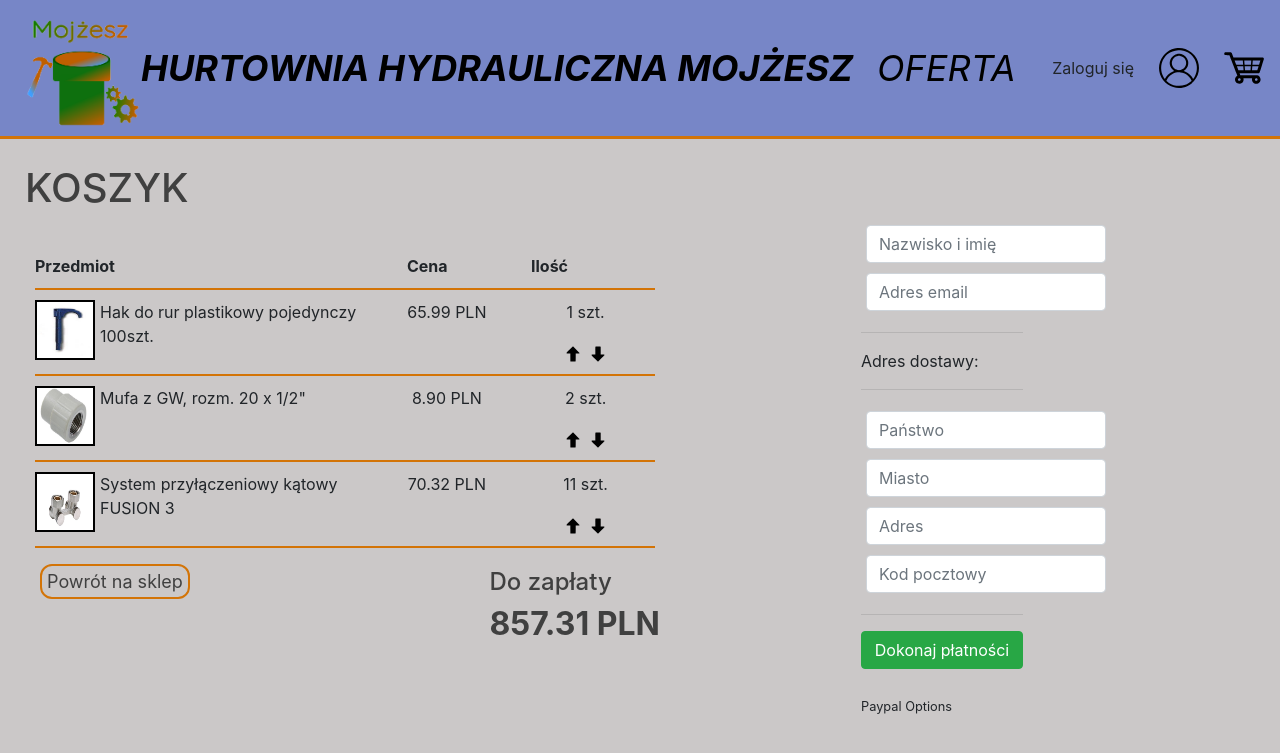
After one commit to DarSikorski/Supply_Wholesaler, a Django app: page /zamowienie/ in a window 1280 px wide. The commit adds this page. Shown: the top 753 px of the page. Run offline with Django 3.2, Linux system fonts and the light colour scheme; a user stored in the database is signed in; data comes from the database, SQL or seed files in the repository; both versions use the stored data as it was after the commit; some libraries are stand-ins or nearby versions.

Commit message:
koszyk zamówienia/ info o adresie

```diff
--- a/static/css/main.css
+++ b/static/css/main.css
@@ -1,6 +1,6 @@
 body{
 	background-color: hsla(0, 2%, 74%, 0.795);
-	overflow: hidden;
+	overflow-x: hidden;
 }
 
 h1,h2,h3,h4,h5,h6{
@@ -47,10 +47,26 @@ h1,h2,h3,h4,h5,h6{
 	padding: 15px;
 }
 
-.row{
-	margin-left: 15px;
+.column2{
+	padding: 10px;
 }
 
+.row{
+	margin-left: 85px;
+}
+
+.row2{
+	width: 50%;
+	float: left;
+	margin-left: 25px;
+}
+
+.row3{
+	float:right;
+	width: 30%;
+	margin-left: 50px;
+	margin-right: 50px;
+}
 #hydraulik{
 	width: 70%;
 	float: right;
@@ -63,3 +79,50 @@ h1,h2,h3,h4,h5,h6{
 	width: 30%;
 	position: fixed;
 }
+
+.arrow-quant{
+	width: 20px;
+}
+
+.row-img{
+	width: 60px;
+	height: 60px;
+	border: black solid 2px;
+}
+
+.cart-row{
+	display: flex;
+    align-items: flex-stretch;
+    padding-bottom: 10px;
+    margin-bottom: 10px;
+    border-bottom: 2px solid rgb(211, 116, 7);
+}
+
+.total-price{
+	float: right;
+	margin-right: 5px;
+}
+
+.button-back{
+	border-radius: 12px;
+	border: 2px solid rgb(211, 116, 7);
+	margin-left: 15px;
+	color:hsl(0, 0%, 25%);
+	font-size: large;
+	padding: 5px;
+}
+
+.button-back:hover{
+	text-decoration: none;
+}
+
+#kosz{
+	padding-top: 25px;
+	padding-left: 25px;
+}
+
+.form-field{
+	width:250px;
+	display: inline-block;
+	padding: 5px;
+}
--- a/warehouse/models.py
+++ b/warehouse/models.py
@@ -39,11 +39,29 @@ class Order(models.Model):
 	def __str__(self):
 		return str(self.id)
 
+	@property
+	def get_order_total(self):
+		orderitems = self.orderitem_set.all()
+		total = sum([item.get_total for item in orderitems])
+		return total
+
+	@property
+	def get_order_items(self):
+		orderitems = self.orderitems_set.all()
+		total = sum([item.quantity for item in orderitems])
+		return total
+
+
 class OrderItem(models.Model):
 	product = models.ForeignKey(Product, on_delete=models.SET_NULL, null=True)
 	order = models.ForeignKey(Order, on_delete=models.SET_NULL, null=True)
 	quantity = models.IntegerField(default=0, null=True, blank=True)
 	date_added = models.DateTimeField(auto_now_add=True)
+
+	@property
+	def get_total(self):
+		total = self.product.price * self.quantity
+		return total
 
 
 class ShippingAddress(models.Model):
--- a/warehouse/templates/warehouse/items.html
+++ b/warehouse/templates/warehouse/items.html
@@ -8,8 +8,9 @@
             <div class="box product">
                 <h6 style="text-align: center"><strong>{{product.name}}</strong></h6>
                 <hr>
-                <h6>Ilość:{{product.amount}}</h6>
-                <button class="add_btn">Dodaj do zamówienia</button>
+                <h6>Ilość: {{product.amount}}</h6>
+                <h6 id="procucent">Producent: {{product.producer}}</h6>
+                <button class="button-back">Dodaj do zamówienia</button>
                 <h4 style="display: inline-block; float: right">
                 {{product.price|floatformat:2}} PLN
                 </h4>
--- a/warehouse/templates/warehouse/main.html
+++ b/warehouse/templates/warehouse/main.html
@@ -10,7 +10,7 @@
 </head>
 <body>
   <nav class="navbar navbar-expand-lg navbar-dark bg-dark" style="border-bottom: rgb(211, 116, 7) solid;">
-    <img id="title-icon" href="{% url 'warehouse' %}" src="{% static 'img/title.png' %}">
+    <a href="{% url 'warehouse' %}"><img id="title-icon" src="{% static 'img/title.png' %}"></a>
     <a class="navbar-brand" style="color: rgb(0, 0, 0); font-size: 36px; font-style: italic;" href="{% url 'warehouse' %}"><strong>HURTOWNIA HYDRAULICZNA MOJŻESZ</strong></a>
     <button class="navbar-toggler" type="button" data-toggle="collapse" data-target="#navbarSupportedContent" aria-controls="navbarSupportedContent" aria-expanded="false" aria-label="Toggle navigation">
       <span class="navbar-toggler-icon"></span>
@@ -25,8 +25,8 @@
       <div class="form-inline my-2 my-lg-0">
         Zaloguj się
         <img id="login-icon" src="{% static 'img/login.svg' %}">
-
-        <img  id="cart-icon" src="{% static 'img/cart.svg' %}">
+        <a href="{% url 'order' %}">
+        <img  id="cart-icon" src="{% static 'img/cart.svg' %}"></a>
 
      </div>
     </div>
--- /dev/null
+++ b/warehouse/templates/warehouse/order.html
@@ -0,0 +1,82 @@
+{% extends 'warehouse/main.html' %}
+{% load static %}
+{% block content %}
+<h1 id="kosz">KOSZYK</h1>
+    <div class="row2">
+        <div class="column2">
+            <br>
+            <div>
+                <div class="cart-row">
+                    <div style="flex:3"><strong>Przedmiot</strong></div>
+                    <div style="flex:1"><strong>Cena</strong></div>
+                    <div style="flex:1"><strong>Ilość</strong></div>
+                </div>
+            {% for item in items %}
+                <div class="cart-row">
+                    <div style="flex:0"><img class="row-img" src="{{item.product.imgURL}}"></div>
+                    <div style="flex:2; margin-left: 5px;"><p>{{item.product.name}}</p></div>
+                    <div style="flex:1;text-align: center;"><p>{{item.product.price|floatformat:2}} PLN</p></div>
+                    <div style="flex:1; text-align: center;">
+                        <p class="quantity">{{item.quantity}} szt.</p>
+                        <div class="quantity">
+                            <img class="arrow-quant" src="{% static 'img/arrow-up.svg' %}">
+                            <img class="arrow-quant" src="{% static 'img/arrow-down.svg' %}">
+                        </div>
+                    </div>
+                </div>
+            {% endfor %}
+            </div>
+        </div>
+        <div class="total-price">
+            <h4>Do zapłaty</h4><h2><strong>{{order.get_order_total|floatformat:2}} PLN</strong></h2>
+        </div>
+        <div>
+            <a class="button-back" href="{% url 'items' %}">Powrót na sklep</a>
+        </div>
+    </div>
+
+    <div class="row3">
+		<div class="col-lg-6">
+			<div class="box-element" id="form-wrapper">
+				<form id="form">
+					<div id="user-info">
+						<div class="form-field">
+							<input required class="form-control" type="text" name="name" placeholder="Nazwisko i imię">
+						</div>
+						<div class="form-field">
+							<input required class="form-control" type="email" name="email" placeholder="Adres email">
+						</div>
+					</div>
+
+					<div id="shipping-info">
+						<hr>
+						<p>Adres dostawy:</p>
+						<hr>
+                        <div class="form-field">
+							<input class="form-control" type="text" name="state" placeholder="Państwo">
+						</div>
+						<div class="form-field">
+							<input class="form-control" type="text" name="city" placeholder="Miasto">
+						</div>
+                        <div class="form-field">
+							<input class="form-control" type="text" name="address" placeholder="Adres">
+						</div>
+						<div class="form-field">
+							<input class="form-control" type="text" name="zipcode" placeholder="Kod pocztowy">
+						</div>
+					</div>
+
+					<hr>
+					<input id="form-button" class="btn btn-success btn-block" type="submit" value="Dokonaj płatności">
+				</form>
+			</div>
+
+			<br>
+			<div class="box-element hidden" id="payment-info">
+				<small>Paypal Options</small>
+			</div>
+
+		</div>
+
+	</div>
+{% endblock content %}
--- a/warehouse/urls.py
+++ b/warehouse/urls.py
@@ -5,4 +5,5 @@ urlpatterns = [
     path('', views.warehouse, name = "warehouse"),
     path('auth/', include('djoser.urls.jwt')),
     path('oferta/', views.items, name="items"),
+    path('zamowienie/', views.order, name="order"),
 ]
--- a/warehouse/views.py
+++ b/warehouse/views.py
@@ -2,7 +2,7 @@ from multiprocessing import context
 from django.shortcuts import render
 from .models import *
 
-
+#https://docs.djangoproject.com/en/4.0/ref/models/querysets/
 
 def warehouse(request):
     context = {}
@@ -12,3 +12,14 @@ def items(request):
     products = Product.objects.all()
     context = {'products':products}
     return render(request, 'warehouse/items.html', context)
+
+def order(request):
+    if request.user.is_authenticated:
+        customer = request.user.customer
+        order, created = Order.objects.get_or_create(customer=customer, complete=False)
+        items = order.orderitem_set.all()
+    else:
+        items = []
+        order = {'get_order_total':0, 'get_order_items':0}
+    context = {'items':items, 'order':order}
+    return render(request, 'warehouse/order.html', context)
```
Also changed, not shown: db.sqlite3, static/img/Hak_do_rur_plastikowy_pojedynczy_100szt..jpg (added), static/img/Kolano_90_rozm._25.png (added), static/img/Kolano_ścienne_PPSU_GW_Press_40mm.jpg (added), static/img/Mufa_rozm._32.png (added), static/img/Mufa_z_GW_rozm._20_x_1-2.png (added), static/img/System_przyłączeniowy_kątowy_FUSION_3.png (added), static/img/arrow-down.svg (added), static/img/arrow-up.svg (added), static/img/icmarket-plaszcz-ochronny-z-blachy-aluminiowej-kaptur-na-armature-200x300-l-300-1.jpg (deleted), static/img/thermo-natur-mata-z-welny-konopnej-step-43747.jpg (deleted), static/img/thermo-natur-mata-z-welny-konopnej-step-43747_uTfcYGr.jpg (deleted), static/js/order.js (added).
